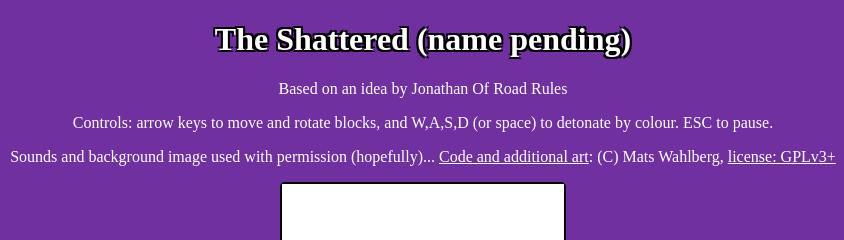
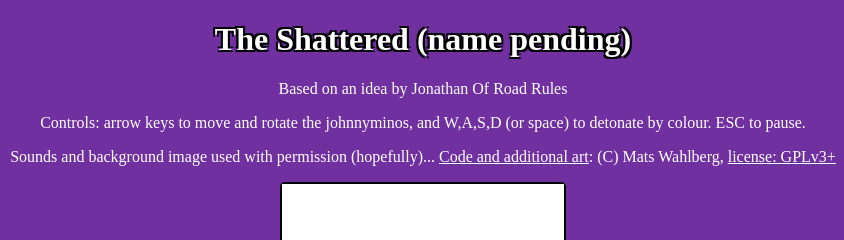
Before and after one commit to Slinger/The_Shattered, a plain HTML site: page index.html in a window 1280 px wide. Shown: the top 240 px of the page, 217-1061 px from the left. Drawn offline with Linux system fonts and the light colour scheme.

Commit message:
The falling blocks are called johnnyminos
Updated html help text to reflect this.

```diff
--- a/index.html
+++ b/index.html
@@ -27,7 +27,7 @@ not, see <https://www.gnu.org/licenses/>.
 			<div id="top-div">
 				<h1>The Shattered (name pending)</h1>
 				<p>Based on an idea by Jonathan Of Road Rules</p>
-				<p>Controls: arrow keys to move and rotate blocks, and W,A,S,D (or
+				<p>Controls: arrow keys to move and rotate the johnnyminos, and W,A,S,D (or
 				space) to detonate by colour. ESC to pause.</p>
 				<p>Sounds and background image used with permission (hopefully)...
 				<a href="https://github.com/Slinger/The_Shattered">Code and additional art</a>: (C) Mats Wahlberg,
```
